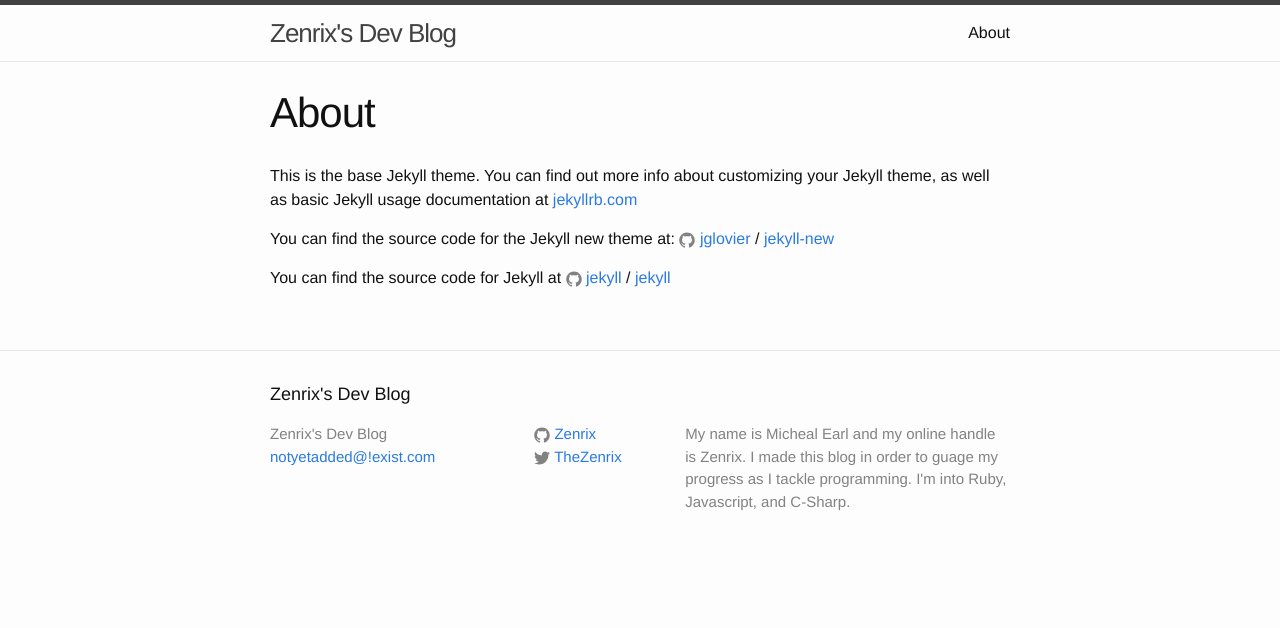
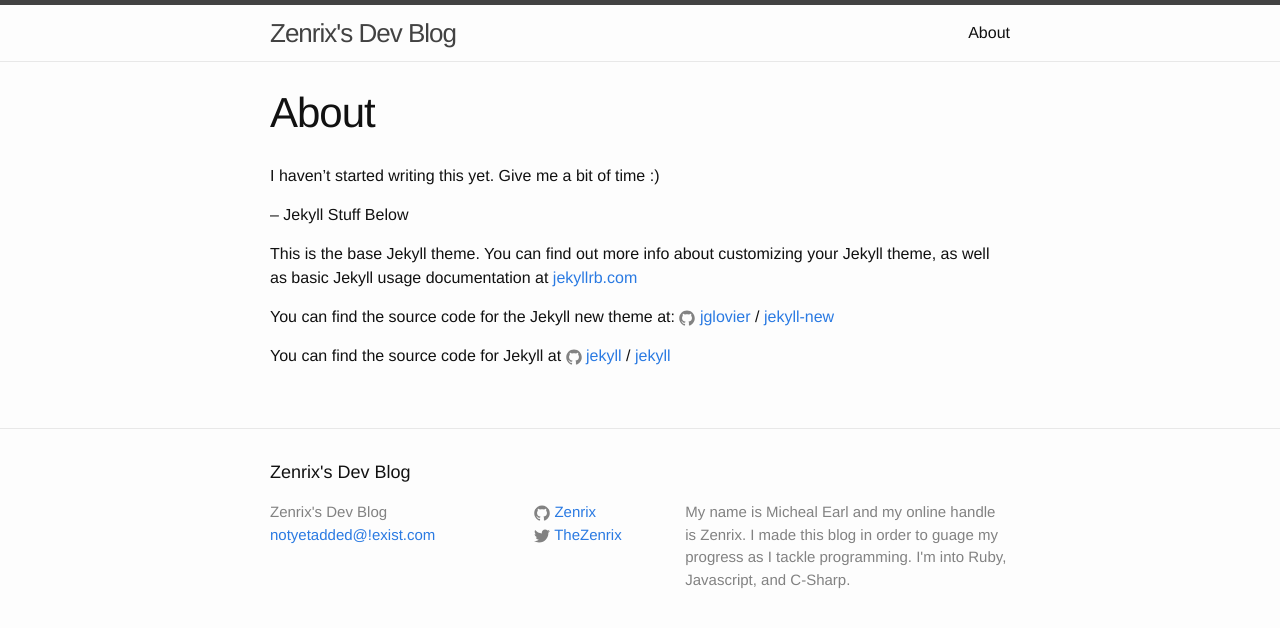
Before and after one commit to micheal-earl/mikes-program-blog, a Jekyll site: the page built from about.md, in a window 1280 px wide. Shown: the top 628 px of the page. Built offline with Jekyll 4.4.1, drawn with Linux system fonts in a browser that asks for light colours.

Commit message:
Modified about page

```diff
--- a/about.md
+++ b/about.md
@@ -3,6 +3,11 @@ layout: page
 title: About
 permalink: /about/
 ---
+
+I haven't started writing this yet. Give me a bit of time :)
+
+
+-- Jekyll Stuff Below
 
 This is the base Jekyll theme. You can find out more info about customizing your Jekyll theme, as well as basic Jekyll usage documentation at [jekyllrb.com](http://jekyllrb.com/)
 
```
